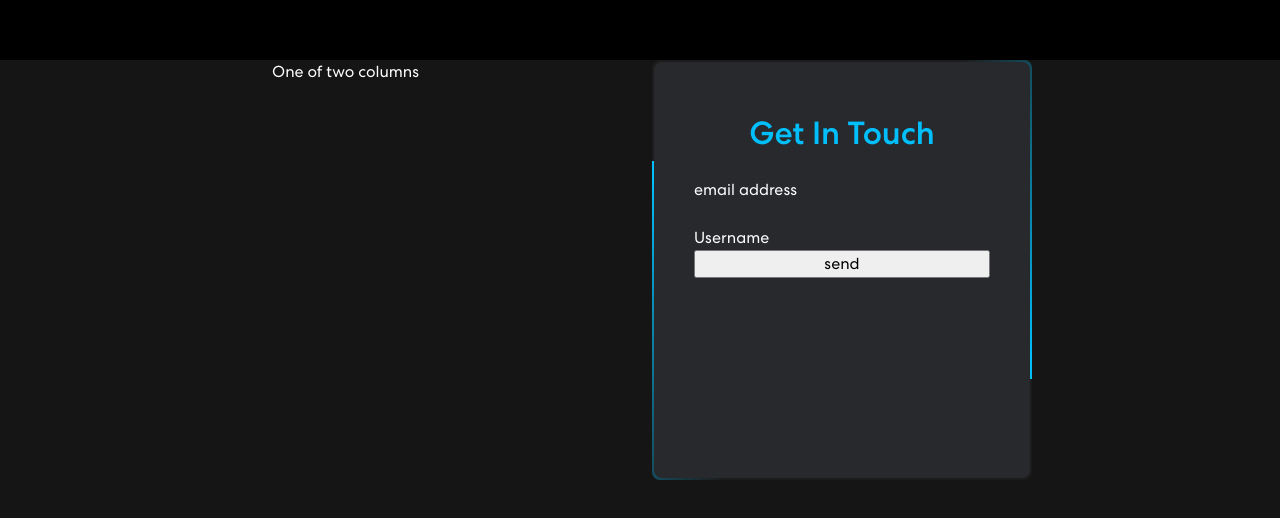
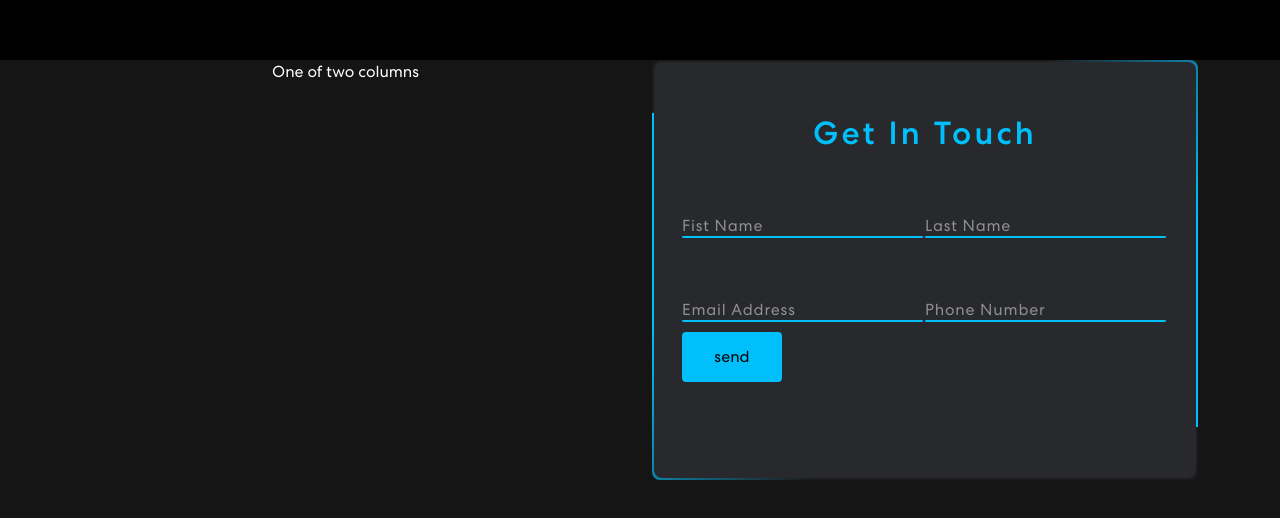
Before and after one commit to hermesonDMC/my_portfolio, a plain HTML site: page index.html in a window 1280 px wide. Shown: the part 2119-2637 px from the top of the page. Drawn offline with nearby package versions, Linux system fonts and the light colour scheme.

Commit message:
Form 'get in touch' with animation

```diff
--- a/css/style.css
+++ b/css/style.css
@@ -410,13 +410,16 @@ button {
   width: 100%;
   background: #151515;
 }
-
+/* .get-in-touch{
+  height: 100%;
+} */
 .contact-form {
   position: relative;
   /* width: 100%;
-  height: 100%; */
-  width: 380px;
+ */
+  /* height: 100%; */
   height: 420px;
+  width: 100%;
   background: #1c1c1c;
   border-radius: 8px;
   overflow: hidden;
@@ -426,8 +429,8 @@ button {
   position: absolute;
   top: -50%;
   left: -50%;
-  width: 380px;
-  height: 420px;
+  width: 100%;
+  height: 100%;
   background: linear-gradient(0deg, transparent, #00BFFB, #00BFFB);
   transform-origin: bottom right;
   animation: animate-bx-form 6s linear infinite;
@@ -437,8 +440,8 @@ button {
   position: absolute;
   top: -50%;
   left: -50%;
-  width: 380px;
-  height: 420px;
+  width: 100%;
+  height: 100%;
   background: linear-gradient(0deg, transparent, #00BFFB, #00BFFB);
   transform-origin: bottom right;
   animation: animate-bx-form 6s linear infinite;
@@ -460,19 +463,78 @@ button {
   z-index: 10;
 
   padding: 50px 40px;
-  display: flex;
-  flex-direction: column;
+  /* display: flex;
+  flex-direction: column; */
 }
 .form h2 {
   color: #00BFFB;
+  /* font-weight: 500; */
   text-align: center;
+  letter-spacing: 0.1em;
 }
-
+.input-bx {
+  position: relative;
+  /* width: 100%; */
+  margin-top: 35px;
+}
 .input-bx input {
   position: relative;
   width: 100%;
+  padding: 25px 0px 0px;
   background: transparent;
   border: none;
   outline: none;
   color: #23242a;
+  font-size: 1em;
+  letter-spacing: 0.05;
+  z-index: 10;
 }
+.input-bx span {
+  position: absolute;
+  left: 0;
+  padding: 25px 0px 0px;
+  /* font-size: 1em; */
+  color: #8f8f8f;
+  pointer-events: none;
+  letter-spacing: 0.05em;
+  transition: 0.5s;
+}
+.input-bx input:valid ~ span,
+.input-bx input:focus ~ span
+{
+  color: #00BFFB;
+  transform: translateY(-25px);
+  font-size: 0.75em;
+}
+.input-bx i{
+  position: absolute;
+  /* position: relative; */
+  left: 0;
+  bottom: 0;
+  width: 99%;
+  height: 2px;
+  background: #00BFFB;
+  border-radius: 4px;
+  transition: 0.5s;
+  pointer-events: none;
+  z-index: 9;
+}
+.input-bx input:valid ~ i,
+/* .input-bx input[type="email"]:invalid ~ i, */
+.input-bx input:focus ~ i
+{
+  height: 44px;
+}
+input[type="submit"]
+{
+  border: none;
+  outline: none;
+  background: #00BFFB;
+  padding: 11px 25px;
+  width: 100px;
+  height: 50px;
+  margin-top: 10px;
+  border-radius: 4px;
+  /* font-weight: 600; */
+  cursor: pointer;
+}
--- a/index.html
+++ b/index.html
@@ -256,21 +256,43 @@
                         One of two columns
                     </div>
                 </div>
-                <div class="col-6 ">
+                <div class="col-6 get-in-touch">
                 <div class="contact-form">
                     <form class="form">
-                        <h2>Get In Touch</h2>
-                        <div class="input-bx">
-                            <input type="email" required="required">
-                            <span>email address</span>
-                            <i></i>
+                        <div class="row">
+                            <h2 class="col-12">Get In Touch</h2>
+                            <div class="input-bx col-lg-6">
+                                <input type="text" required="required">
+                                <span>Fist Name</span>
+                                <i></i>
+                            </div>
+                            <div class="input-bx col-lg-6">
+                                <input type="text" required="required">
+                                <span>Last Name</span>
+                                <i></i>
+                            </div>
+                            <div class="input-bx col-lg-6">
+                                <input type="email" required="required">
+                                <span>Email Address</span>
+                                <i></i>
+                            </div>
+                            <div class="input-bx col-lg-6">
+                                <input type="tel" required="required">
+                                <span>Phone Number</span>
+                                <i></i>
+                            </div>
+                            <!-- <div class="input-bx">
+                                <input type="text" required="required">
+                                <span>Message</span>
+                                <i></i>
+                            </div> -->
+                            <!-- <div class="input-bx">
+                                <textarea id="message" cols="30"  type="text" required="required"></textarea>
+                                <span>Message</span>
+                                <i></i>
+                            </div> -->
+                            <input type="submit" value="send">
                         </div>
-                        <div class="input-bx">
-                            <input type="text" required="required">
-                            <span>Username</span>
-                            <i></i>
-                        </div>
-                        <input type="submit" value="send">
                     </form>
                 </div>
                 </div>
```
